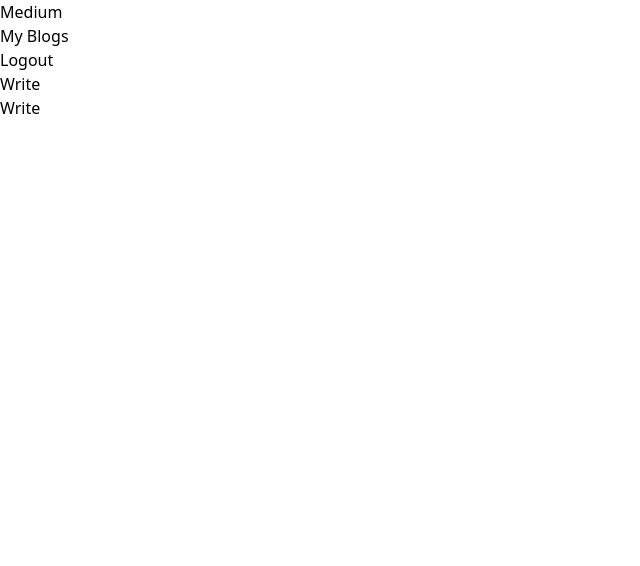
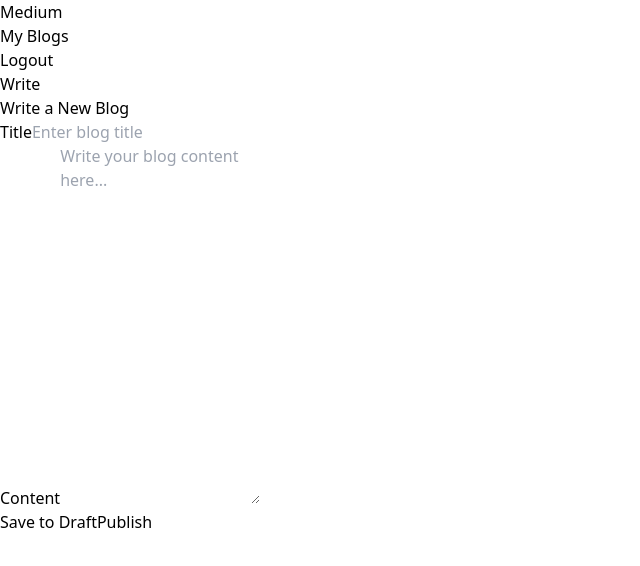
Before and after one commit to itsaslowball/Medium-Serverless, a React (Vite) app in the folder frontend/: page /write in a window 1280 px wide. Shown: the top 566 px of the page, without its empty margins (0-640 px from the left). Built offline with nearby package versions, Linux system fonts and the light colour scheme; no server answers; sample sign-in values are in the browser's storage.

Commit message:
chore: Add Write page and update Navbar to include link to homepage

```diff
--- a/frontend/src/App.tsx
+++ b/frontend/src/App.tsx
@@ -10,6 +10,7 @@
 import { useDispatch } from 'react-redux'
 import { useEffect } from 'react'
 import { MyBlogs } from './pages/MyBlogs'
+import { Write } from './pages/Write'
 
 
 function App() {
@@ -47,7 +48,7 @@
               <MyBlogs />
             </Element>} />
             <Route path='/write' element={<Element>
-              <h1>Write</h1>
+              <Write />
             </Element>} />
             <Route path="*" element={<Navigate to='/' replace />} />
           </>
--- a/frontend/src/api-client.ts
+++ b/frontend/src/api-client.ts
@@ -108,3 +108,35 @@
         const result = await res.json();
         return result;
 };
+
+export const writeBlog = async (data: any) => {
+        const token = localStorage.getItem('token');
+        const res = await fetch(`${url}/api/v1/blog`, {
+                method: "POST",
+                headers: {
+                        "Content-Type": "application/json",
+                        authorization: `Bearer ${token}`,
+                },
+                body: JSON.stringify(data),
+        });
+
+        const result = await res.json();
+        return result;
+}
+
+export const deleteBlog = async (id: string) => {
+        const token = localStorage.getItem('token');
+        const res = await fetch(`${url}/api/v1/blog/${id}`, {
+                method: "DELETE",
+                headers: {
+                        authorization: `Bearer ${token}`
+                }
+        });
+
+        if (!res.ok) {
+                throw new Error("Failed to delete blog");
+        }
+
+        const result = await res.json();
+        return result;
+}
--- a/frontend/src/components/Navbar.tsx
+++ b/frontend/src/components/Navbar.tsx
@@ -36,7 +36,9 @@
 
         return (
                 <div className='flex flex-row items-center min-h-16 border-b-2 border-slate-300 justify-between'>
-                        <div className="text-3xl font-extrabold">Medium</div>
+                        <Link to='/'>
+                                <div className="text-3xl font-extrabold">Medium</div>
+                        </Link>
 
                         <div>
                                 <ul className='flex flex-row gap-5'>
--- a/frontend/src/components/Published.tsx
+++ b/frontend/src/components/Published.tsx
@@ -1,23 +1,30 @@
-import { Link } from 'react-router-dom'
+import { useNavigate } from 'react-router-dom'
 
 export const Published = ({ blogs }:any) => {
         if (!blogs || blogs.length === 0) {
                 return <div>No blogs found.</div>
         }
+        const navigate = useNavigate();
+        const handleClick = (id: string) => {
+                navigate(`/blog/${id}`, {
+                        state: { from: location.pathname },
+                })
+        }
         return (
                 <div className="space-y-8">
                         {blogs.map((blog: any) => (
                                 <div key={blog.id} className="p-6 border rounded-lg shadow-md bg-white">
-                                        <Link
-                                                to={`/blog/${blog.id}`}
+                                        <div
                                                 key={blog.id}
+                                                onClick={() => handleClick(blog.id)}
+                                                style={{ cursor: 'pointer' }}
 
                                         >
                                                 <h2 className="text-2xl font-bold mb-2">{blog.title}</h2>
                                                 <p className="text-gray-500 text-sm mb-4">Written On: {new Date(blog.createdAt).toLocaleDateString()}</p>
                                                 <p className="text-gray-700">{blog.content}</p>
                                                 <hr className="my-4 border-gray-200" />
-                                        </Link>
+                                        </div>
                                 </div>
                         ))}
                 </div>
--- a/frontend/src/pages/Blog.tsx
+++ b/frontend/src/pages/Blog.tsx
@@ -1,6 +1,6 @@
-import { useParams } from "react-router-dom";
+import { useLocation, useNavigate, useParams } from "react-router-dom";
 import * as api from '../api-client';
-import { useQuery } from "@tanstack/react-query";
+import { useMutation, useQuery, useQueryClient } from "@tanstack/react-query";
 import { useState } from "react";
 import { useSelector } from "react-redux";
 
@@ -13,29 +13,31 @@
     queryFn: () => (id ? api.fetchBlogById(id) : null),
     staleTime: 10 * 60000,
   });
+  const navigate = useNavigate();
+  const location = useLocation();
+  const previousPage = location.state?.from || '/';
 
   const userId = useSelector((state: any) => state.auth.userId) || localStorage.getItem('userId');
+  const queryClient = useQueryClient()
 
-  // const deleteMutation = useMutation(api.deleteBlog, {
-  //   onSuccess: () => {
-  //     // Invalidate the query to refetch the blog list (if applicable)
-  //     queryClient.invalidateQueries('blogs');
-  //     navigate('/'); // Redirect to home or another suitable page
-  //   },
-  // });
+  const deleteMutation = useMutation(
+    {
+      mutationFn: api.deleteBlog,
+      onSuccess: () => {
+        setIsDeleting(false);
+        navigate(previousPage);
+        queryClient.invalidateQueries({ queryKey: ['allBlogs1'] });
+        queryClient.invalidateQueries({ queryKey: ['myBlogs'] });
+
+      },
+    }
+
+  );
 
   const handleDelete = async () => {
-    if (!id) return; // Handle case where id is undefined
-
+    if (!id) return;
     setIsDeleting(true);
-    try {
-      // await deleteMutation.mutateAsync(id);
-    } catch (error) {
-      console.error("Error deleting blog:", error);
-      // Handle error appropriately (e.g., show an error message to the user)
-    } finally {
-      setIsDeleting(false);
-    }
+    deleteMutation.mutate(id);
   };
 
   const post = blog?.post || null;
--- /dev/null
+++ b/frontend/src/pages/Write.tsx
@@ -0,0 +1,100 @@
+import { useMutation, useQueryClient } from '@tanstack/react-query';
+import React, { useState } from 'react';
+import * as api from '../api-client';
+import { useNavigate } from 'react-router-dom';
+
+export const Write = () => {
+        const [title, setTitle] = useState('');
+        const [content, setContent] = useState('');
+        const [error, setError] = useState('');
+
+        const queryClient = useQueryClient()
+        const navigate = useNavigate();;
+
+        const mutation = useMutation({
+                mutationFn: api.writeBlog,
+                onSuccess: () => {
+                        queryClient.invalidateQueries({ queryKey: ['myBlogs'] });
+                        queryClient.invalidateQueries({ queryKey: ['allBlogs1'] });
+                        navigate('/myblogs');
+                },
+        })
+
+
+        const handleSubmit = (e: React.FormEvent, action:"Draft" | "Publish") => {
+                e.preventDefault();
+
+                if (!title || !content) {
+                        setError('Please fill in both the title and content.');
+                        return;
+                }
+
+                let blogData = {
+                        title,
+                        content,
+                        published: action === "Publish"? true: false
+                };
+
+                mutation.mutate(blogData);
+
+                setTitle('');
+                setContent('');
+                setError('');
+        };
+
+        return (
+                <div className="max-w-4xl mx-auto p-6 mt-10 bg-white shadow-md rounded-lg">
+                        <h1 className="text-2xl font-bold mb-6">Write a New Blog</h1>
+
+                        {error && <div className="mb-4 text-red-500">{error}</div>}
+
+                        <form >
+                                <div className="mb-4">
+                                        <label className="block text-gray-700 text-sm font-bold mb-2" htmlFor="title">
+                                                Title
+                                        </label>
+                                        <input
+                                                id="title"
+                                                type="text"
+                                                value={title}
+                                                onChange={(e) => setTitle(e.target.value)}
+                                                className="w-full p-2 border border-gray-300 rounded-md"
+                                                placeholder="Enter blog title"
+                                        />
+                                </div>
+
+                                <div className="mb-4">
+                                        <label className="block text-gray-700 text-sm font-bold mb-2" htmlFor="content">
+                                                Content
+                                        </label>
+                                        <textarea
+                                                id="content"
+                                                value={content}
+                                                onChange={(e) => setContent(e.target.value)}
+                                                className="w-full p-2 border border-gray-300 rounded-md"
+                                                rows={15}
+                                                placeholder="Write your blog content here..."
+                                        ></textarea>
+                                </div>
+                                <div className='flex flex-row justify-end gap-5'>
+                                        <button
+                                                type="submit"
+                                                className="bg-orange-400 hover:bg-orange-600 text-white font-bold py-2 px-4 rounded"
+                                                onClick={(e) => handleSubmit(e, 'Draft')}
+                                        >
+                                                Save to Draft
+                                        </button>
+
+                                        <button
+                                                type="submit"
+                                                className="bg-blue-500 hover:bg-blue-600 text-white font-bold py-2 px-4 rounded"
+                                                onClick={(e) => handleSubmit(e, 'Publish')}
+                                        >
+                                                Publish
+                                        </button>
+                                </div>
+
+                        </form>
+                </div>
+        );
+};
```
Also changed, not shown: frontend/src/components/Draft.tsx (+11 -4 lines), frontend/src/pages/Home.tsx (+13 -4 lines).
